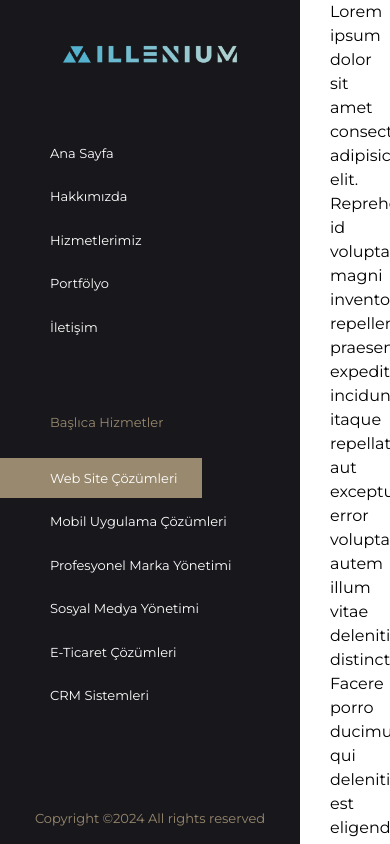
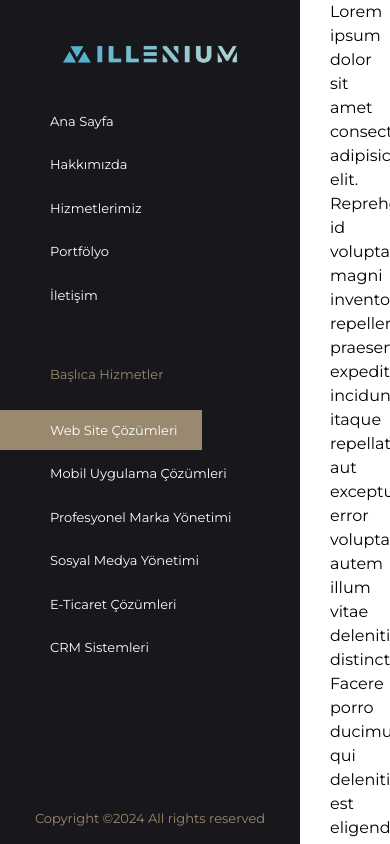
Before and after one commit to seyitbugraerden/Next14-MilleniumDigital, a Next.js app: page / in a window 390 px wide. Shown: the top 844 px of the page. Built offline with nearby package versions, Linux system fonts and the light colour scheme.

Commit message:
before mobile

```diff
--- a/components/Header.tsx
+++ b/components/Header.tsx
@@ -8,7 +8,8 @@
       <div className="flex justify-center items-center">
         <Image src={Logo} alt="brand" width={300} />
       </div>
-      <nav className="flex flex-col gap-6 mt-8">
+      <div className="flex flex-col gap-12">
+        <nav className="flex flex-col gap-6">
           <div>
             <Link
               href="#"
@@ -50,7 +51,7 @@
             </Link>
           </div>
         </nav>
-      <nav className="flex flex-col gap-6 mt-16">
+        <nav className="flex flex-col gap-6">
           <h2 className="pe-[24px] ps-[50px] py-3 text-hover transition duration-500">
             Başlıca Hizmetler
           </h2>
@@ -103,6 +104,7 @@
             </Link>
           </div>
         </nav>
+      </div>
       <p className="text-hover text-center mx-8 mt-auto mb-4">
         Copyright ©2024 All rights reserved
       </p>
```
Lines whose indentation alone changed are shown as unchanged.
